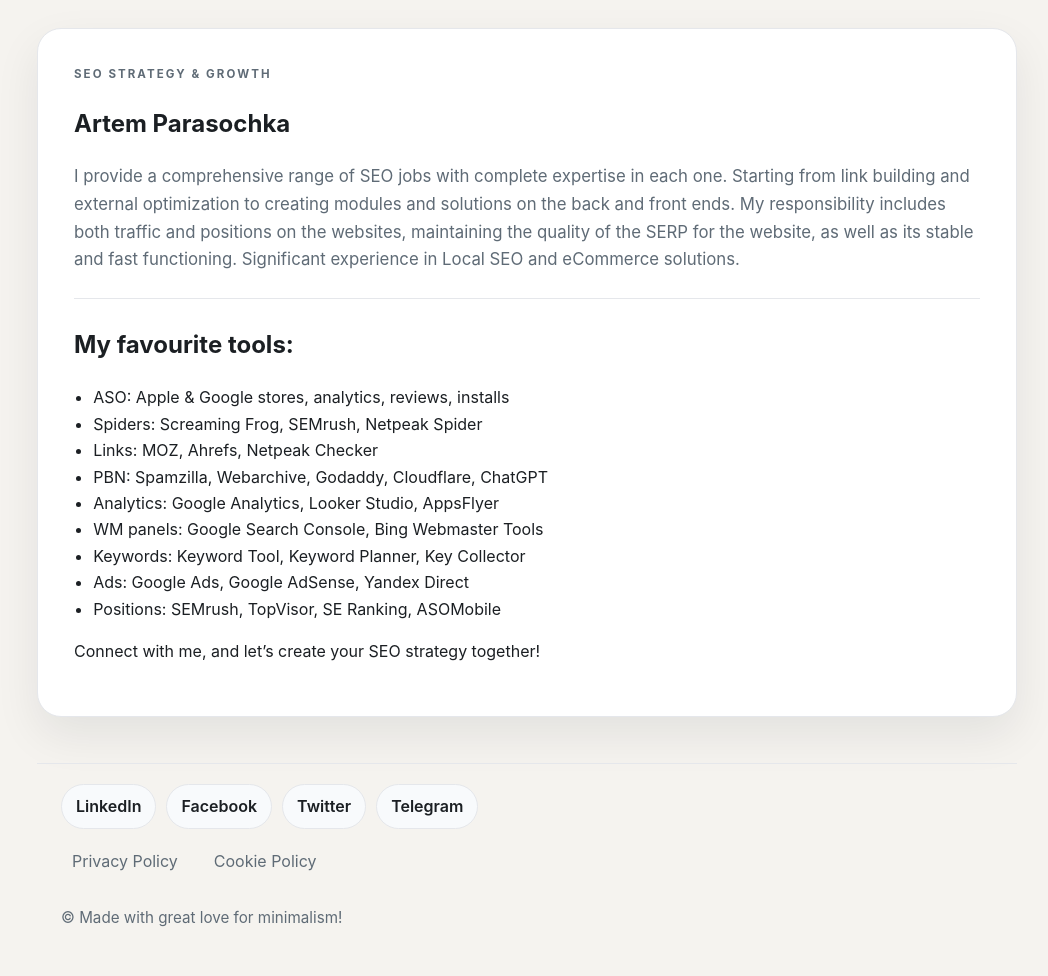
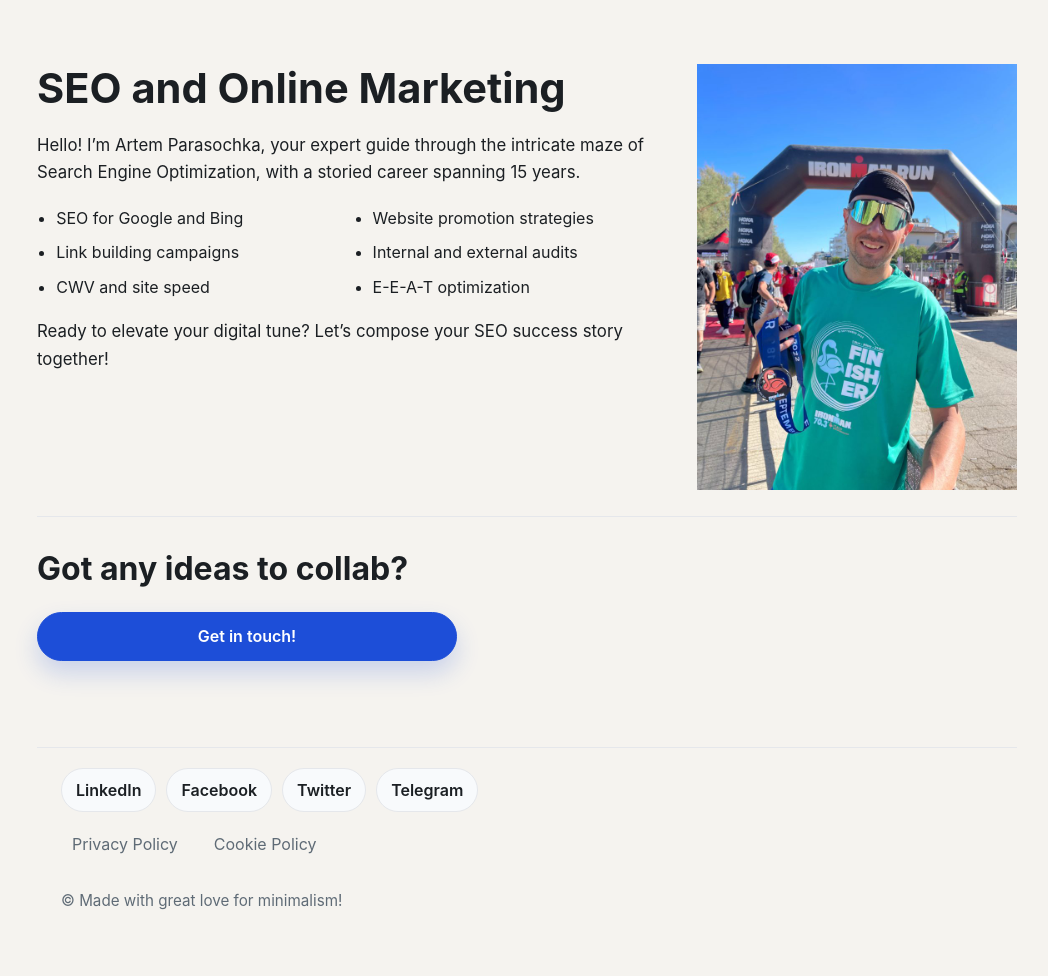
Before and after one commit to parasochka/parasochka.com, a PHP site: page / in a window 1280 px wide. Shown: the part 93-1069 px from the top of the page, without its empty margins (113-1161 px from the left). After the commit the page ends 1003 px from the top, so only its background shows below. Run offline with PHP 8.4, Linux system fonts and the light colour scheme.

Commit message:
Redesign home page layout

```diff
--- a/assets/style.css
+++ b/assets/style.css
@@ -77,6 +77,53 @@ a:hover{color:#143aa8}
 .button.primary:hover{background:#143aa8}
 .section{margin-top:26px}
 .section h2{margin-top:0}
+.home-page .page{
+  background:transparent;
+  border:none;
+  box-shadow:none;
+  padding:36px 0 40px;
+}
+.home-page .hero{
+  border-bottom:none;
+  padding-bottom:0;
+}
+.hero-layout{
+  grid-template-columns:minmax(0,1fr) minmax(0,320px);
+  align-items:start;
+  gap:32px;
+}
+.hero-layout h1{
+  margin:0 0 18px;
+  font-size:2.6rem;
+  line-height:1.2;
+}
+.hero-layout .lead{
+  color:var(--ink);
+  max-width:620px;
+}
+.hero-media img{
+  width:100%;
+  height:auto;
+  display:block;
+  border-radius:0;
+}
+.feature-list{
+  display:grid;
+  grid-template-columns:repeat(2,minmax(0,1fr));
+  gap:8px 24px;
+  margin:18px 0;
+  padding-left:1.2rem;
+}
+.cta-section{
+  display:flex;
+  flex-direction:column;
+  gap:16px;
+  max-width:420px;
+}
+.cta-section h2{
+  margin:0;
+  font-size:2rem;
+}
 .quick-links{display:grid;grid-template-columns:repeat(auto-fit,minmax(180px,1fr));gap:14px;padding:0;list-style:none;margin:20px 0 0}
 .quick-links a{
   display:flex;
@@ -142,4 +189,10 @@ hr{border:0;border-top:1px solid var(--border);margin:26px 0}
   .links,.footer-links{gap:8px}
   .nav a{padding:6px 10px}
   .page{padding:24px;border-radius:18px}
+  .hero-layout{
+    grid-template-columns:1fr;
+  }
+  .feature-list{
+    grid-template-columns:1fr;
+  }
 }
--- a/index.html
+++ b/index.html
@@ -7,7 +7,7 @@
 <link rel="stylesheet" href="/assets/style.css">
 <link rel="canonical" href="https://parasochka.com/">
 </head>
-<body>
+<body class="home-page">
 <header class="site-header">
   <div class="container">
     <nav class="nav">
@@ -17,27 +17,28 @@
   </div>
 </header>
 <main class="container page">
-  <section class="hero">
-    <div>
-      <p class="eyebrow">SEO Strategy &amp; Growth</p>
-      <h1>Artem Parasochka</h1>
-      <p class="lead">I provide a comprehensive range of SEO jobs with complete expertise in each one. Starting from link building and external optimization to creating modules and solutions on the back and front ends. My responsibility includes both traffic and positions on the websites, maintaining the quality of the SERP for the website, as well as its stable and fast functioning. Significant experience in Local SEO and eCommerce solutions.</p>
+  <section class="hero hero-layout">
+    <div class="hero-content">
+      <h1>SEO and Online Marketing</h1>
+      <p class="lead">Hello! I’m Artem Parasochka, your expert guide through the intricate maze of Search Engine Optimization, with a storied career spanning 15 years.</p>
+      <ul class="feature-list">
+        <li>SEO for Google and Bing</li>
+        <li>Website promotion strategies</li>
+        <li>Link building campaigns</li>
+        <li>Internal and external audits</li>
+        <li>CWV and site speed</li>
+        <li>E-E-A-T optimization</li>
+      </ul>
+      <p class="lead">Ready to elevate your digital tune? Let’s compose your SEO success story together!</p>
+    </div>
+    <div class="hero-media">
+      <img src="/assets/ironman-finish.jpg" alt="Artem Parasochka at the Ironman finish line">
     </div>
   </section>
-  <section class="section">
-    <h2 class="wp-block-heading">My favourite tools:</h2>
-    <ul class="wp-block-list">
-      <li>ASO: Apple &amp; Google stores, analytics, reviews, installs</li>
-      <li>Spiders: Screaming Frog, SEMrush, Netpeak Spider</li>
-      <li>Links: MOZ, Ahrefs, Netpeak Checker</li>
-      <li>PBN: Spamzilla, Webarchive, Godaddy, Cloudflare, ChatGPT</li>
-      <li>Analytics: Google Analytics, Looker Studio, AppsFlyer</li>
-      <li>WM panels: Google Search Console, Bing Webmaster Tools</li>
-      <li>Keywords: Keyword Tool, Keyword Planner, Key Collector</li>
-      <li>Ads: Google Ads, Google AdSense, Yandex Direct</li>
-      <li>Positions: SEMrush, TopVisor, SE Ranking, ASOMobile</li>
-    </ul>
-    <p>Connect with me, and let’s create your SEO strategy together!</p>
+  <hr>
+  <section class="cta-section">
+    <h2>Got any ideas to collab?</h2>
+    <a class="button primary" href="/contacts/">Get in touch!</a>
   </section>
 </main>
 <footer class="site-footer">
```
